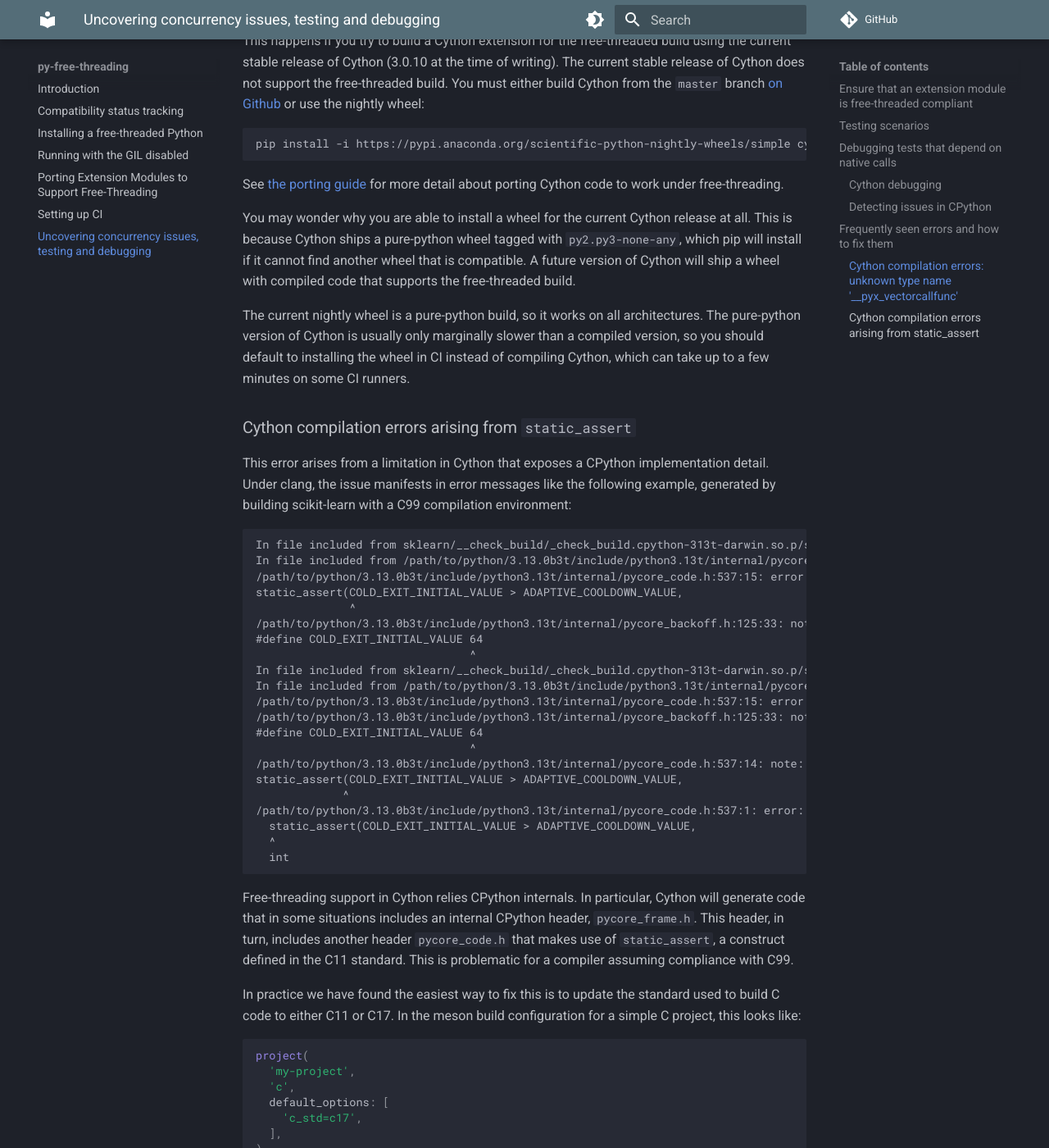
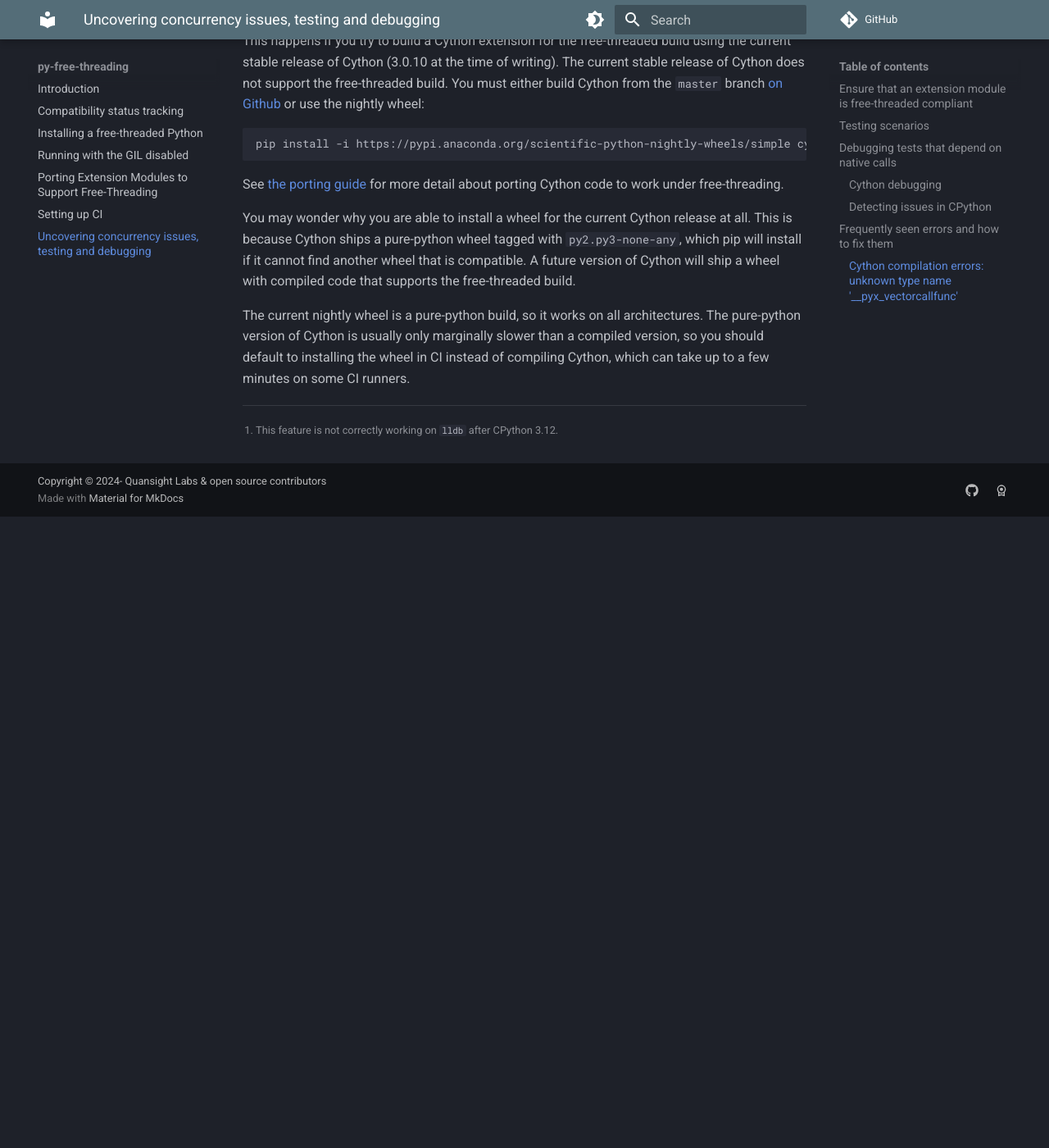
Before and after one commit to Quansight-Labs/free-threaded-compatibility, an MkDocs documentation site: the page built from docs/debugging.md, in a window 1280 px wide and 1400 px high, scrolled down 4437 px. Shown: the whole window at 82% size. Built offline with MkDocs 1.6.1 and Material for MkDocs 9.7.7, drawn with Linux system fonts in a browser that asks for light colours; comment, search, counter and statistics services are not loaded; after the commit the page ends 5067 px from its top, so only the background shows below that; some of the changed text lies outside the part shown.

Commit message:
remove mention of static_assert compilation error (#76)

````diff
--- a/docs/debugging.md
+++ b/docs/debugging.md
@@ -239,64 +239,4 @@ slower than a compiled version, so you should default to installing the wheel in
 CI instead of compiling Cython, which can take up to a few minutes on some CI
 runners.
 
-### Cython compilation errors arising from `static_assert`
-
-This error arises from a limitation in Cython that exposes a CPython
-implementation detail. Under clang, the issue manifests in error messages like
-the following example, generated by building scikit-learn with a C99 compilation
-environment:
-
-```
-In file included from sklearn/__check_build/_check_build.cpython-313t-darwin.so.p/sklearn/__check_build/_check_build.pyx.c:4315:
-In file included from /path/to/python/3.13.0b3t/include/python3.13t/internal/pycore_frame.h:13:
-/path/to/python/3.13.0b3t/include/python3.13t/internal/pycore_code.h:537:15: error: expected parameter declarator
-static_assert(COLD_EXIT_INITIAL_VALUE > ADAPTIVE_COOLDOWN_VALUE,
-              ^
-/path/to/python/3.13.0b3t/include/python3.13t/internal/pycore_backoff.h:125:33: note: expanded from macro 'COLD_EXIT_INITIAL_VALUE'
-#define COLD_EXIT_INITIAL_VALUE 64
-                                ^
-In file included from sklearn/__check_build/_check_build.cpython-313t-darwin.so.p/sklearn/__check_build/_check_build.pyx.c:4315:
-In file included from /path/to/python/3.13.0b3t/include/python3.13t/internal/pycore_frame.h:13:
-/path/to/python/3.13.0b3t/include/python3.13t/internal/pycore_code.h:537:15: error: expected ')'
-/path/to/python/3.13.0b3t/include/python3.13t/internal/pycore_backoff.h:125:33: note: expanded from macro 'COLD_EXIT_INITIAL_VALUE'
-#define COLD_EXIT_INITIAL_VALUE 64
-                                ^
-/path/to/python/3.13.0b3t/include/python3.13t/internal/pycore_code.h:537:14: note: to match this '('
-static_assert(COLD_EXIT_INITIAL_VALUE > ADAPTIVE_COOLDOWN_VALUE,
-             ^
-/path/to/python/3.13.0b3t/include/python3.13t/internal/pycore_code.h:537:1: error: type specifier missing, defaults to 'int'; ISO C99 and later do not support implicit int [-Wimplicit-int]
-  static_assert(COLD_EXIT_INITIAL_VALUE > ADAPTIVE_COOLDOWN_VALUE,
-  ^
-  int
-```
-
-Free-threading support in Cython relies CPython internals. In particular, Cython
-will generate code that in some situations includes an internal CPython header,
-`pycore_frame.h`. This header, in turn, includes another header `pycore_code.h`
-that makes use of `static_assert`, a construct defined in the C11 standard. This
-is problematic for a compiler assuming compliance with C99.
-
-In practice we have found the easiest way to fix this is to update the standard
-used to build C code to either C11 or C17. In the meson build configuration for
-a simple C project, this looks like:
-
-```meson
-project(
-  'my-project',
-  'c',
-  default_options: [
-    'c_std=c17',
-  ],
-)
-```
-
-Note that C17 corrected defects, removed optional requirements, and did not add
-any new features compared with C11, so requiring C11 support may be more onerous than
-C17. The CPython codebase currently assumes a compiler with at least partial C11
-support, and we have found for all major compilers (including MSVC) that
-updating the assumed C standard is not a big problem as of mid-2024. There are
-some C11 features that MSVC and other compilers are missing, so please open an
-issue if this ends up being a big problem for your project or a subset of your
-userbase.
-
 [^1]: This feature is not correctly working on `lldb` after CPython 3.12.
````
